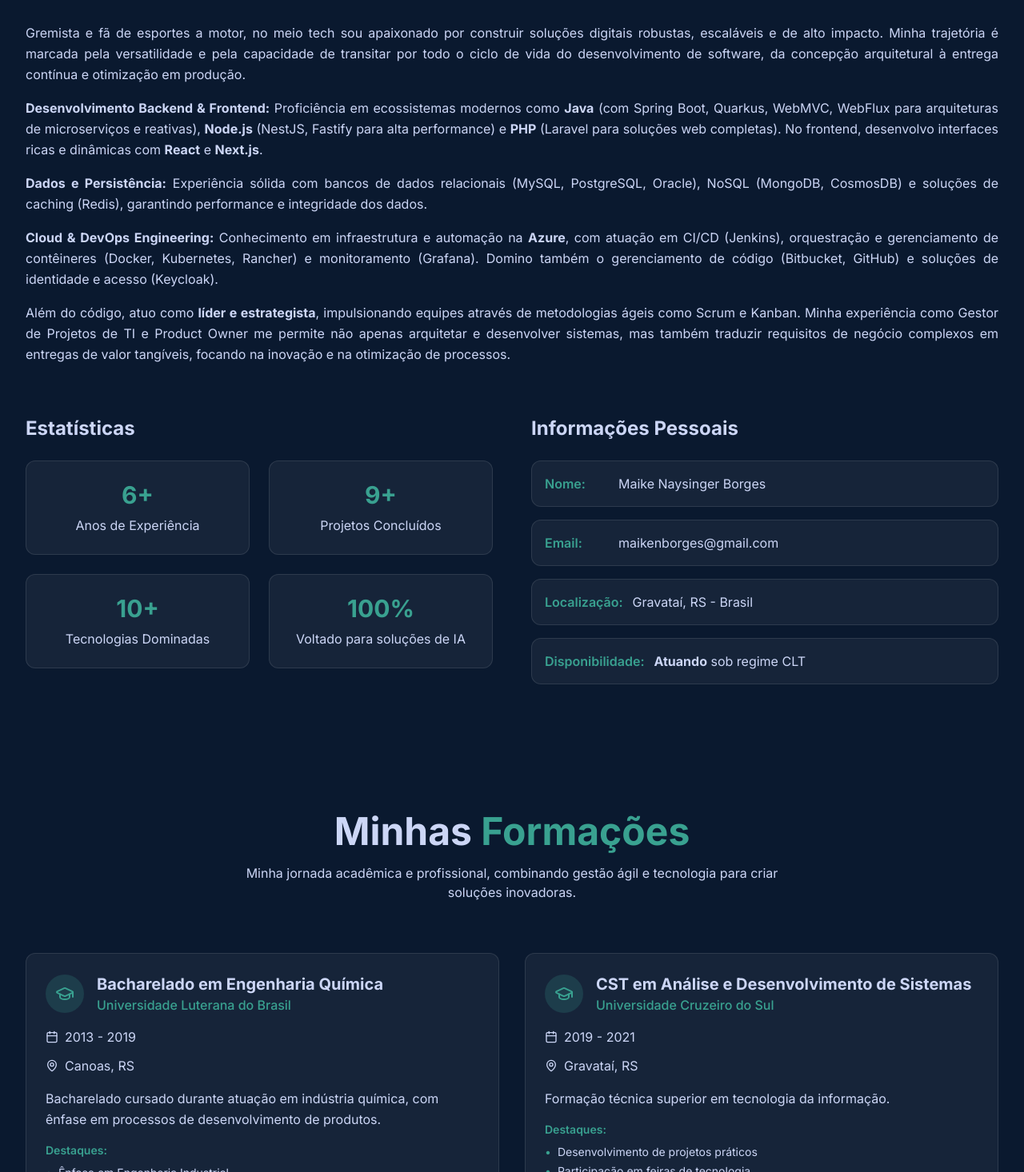
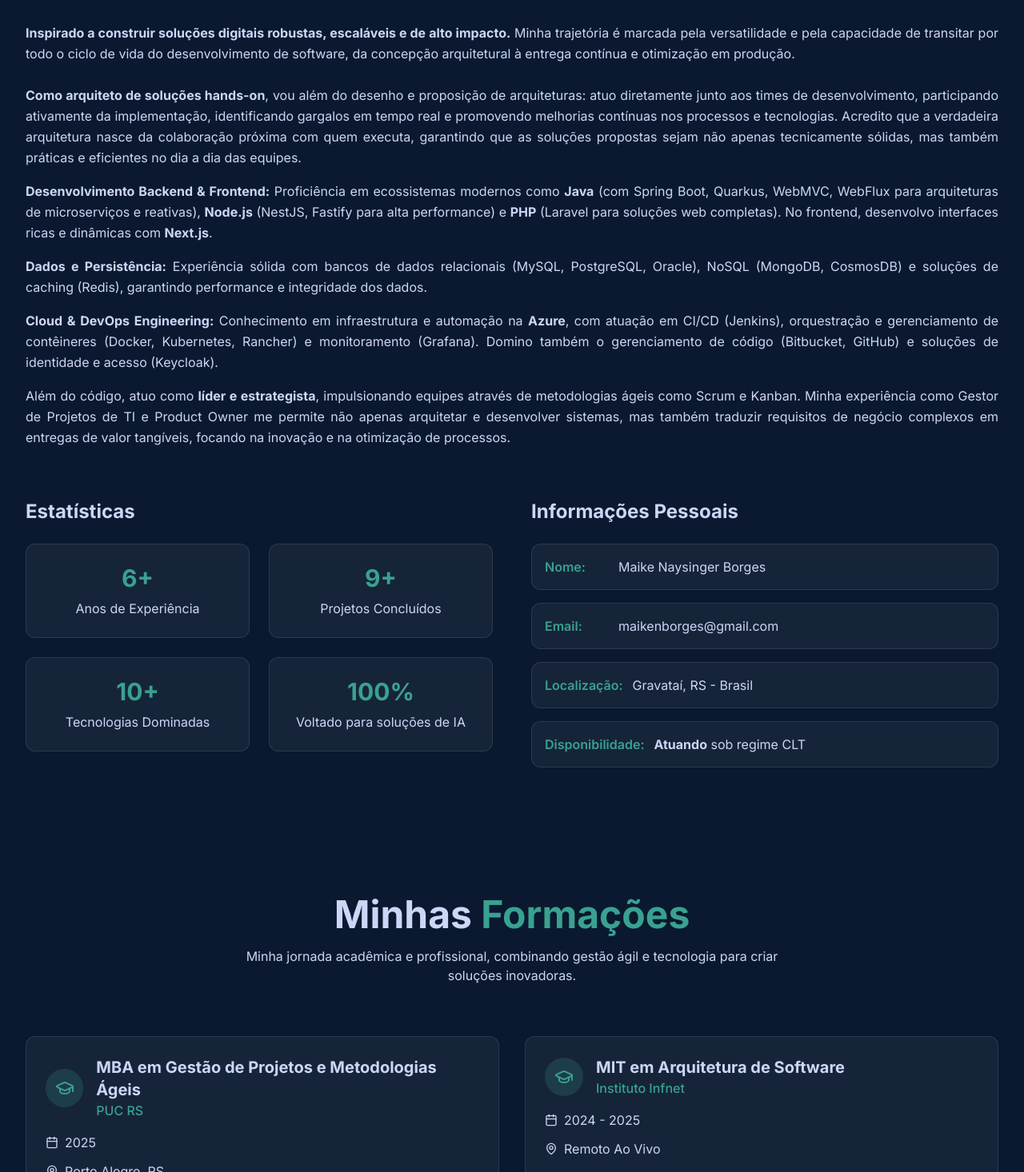
Before and after one commit to mbnaysinger/tech-portfolio, a Next.js app: page / in a window 1280 px wide. Shown: the part 924-2390 px from the top of the page at 80% size. Built offline with nearby package versions, Linux system fonts and the light colour scheme.

Commit message:
experience completion and partial english

```diff
--- a/src/app/atoms/SocialLinks.tsx
+++ b/src/app/atoms/SocialLinks.tsx
@@ -1,5 +1,5 @@
 import React from "react";
-import { Linkedin, GithubIcon, Twitter } from "lucide-react";
+import { Linkedin, GithubIcon, Twitter, MessageCircleMore } from "lucide-react";
 
 interface SocialLinksProps {
   className?: string;
@@ -23,6 +23,11 @@ const SocialLinks = ({ className = "", iconSize = 24 }: SocialLinksProps) => {
       label: "Twitter",
       href: "https://x.com/mbnaysinger",
     },
+    {
+      icon: <MessageCircleMore size={iconSize} />,
+      label: "Whatsapp",
+      href: "https://wa.me/5551981062110",
+    },
   ];
 
   return (
--- a/src/app/i18n/locales/en.json
+++ b/src/app/i18n/locales/en.json
@@ -3,21 +3,23 @@
     "greeting": "Hello, I'm",
     "name": "Maike",
     "title": "Architect and Full-Stack Developer.",
-    "downloadCV": "Download CV"
+    "downloadCV": "Download CV",
+    "actionDown": "See more"
   },
   "about": {
     "title": "About",
     "highlight": "Me",
-    "description": "I'm a full-stack developer passionate about creating innovative digital solutions and exceptional user experiences. With experience in modern technologies, I always seek to learn and evolve.",
-    "paragraph1": "<strong>Backend & Frontend Development:</strong> I work with React, Node.js, TypeScript and other technologies to build scalable and performant web applications. I believe that clean and well-structured code is fundamental to the success of any project.",
-    "paragraph2": "<strong>Data & Persistence:</strong> Experience with relational databases, NoSQL solutions and caching systems, ensuring data performance and integrity.",
-    "paragraph3": "<strong>Cloud & DevOps Engineering:</strong> Specialist in infrastructure and automation, with strong experience in CI/CD, container orchestration and monitoring solutions.",
-    "paragraph4": "When I'm not coding, I like to contribute to the open-source community, participate in hackathons and share knowledge through articles and talks.",
+    "description": "<strong>Inspired to build robust, scalable, and high-impact digital solutions.</strong> My journey is marked by versatility and the ability to navigate through the entire software development lifecycle, from architectural conception to continuous delivery and production optimization.<br><br>",
+    "paragraph1": "<strong>As a hands-on solution architect</strong>, I go beyond designing and proposing architectures: I work directly with development teams, actively participating in implementation, identifying bottlenecks in real-time, and promoting continuous improvements in processes and technologies. I believe that true architecture emerges from close collaboration with those who execute, ensuring that proposed solutions are not only technically solid but also practical and efficient in teams' daily operations.",
+    "paragraph2": "<strong>Backend & Frontend Development:</strong> Proficiency in modern ecosystems such as <strong>Java</strong> (with Spring Boot, Quarkus, WebMVC, WebFlux for microservices and reactive architectures), <strong>Node.js</strong> (NestJS, Fastify for high performance), and <strong>PHP</strong> (Laravel for complete web solutions). On the frontend, I develop rich and dynamic interfaces with <strong>Next.js</strong>.",
+    "paragraph3": "<strong>Data and Persistence:</strong> Solid experience with relational databases (MySQL, PostgreSQL, Oracle), NoSQL (MongoDB, CosmosDB), and caching solutions (Redis), ensuring data performance and integrity.",
+    "paragraph4": "<strong>Cloud & DevOps Engineering:</strong> Knowledge in infrastructure and automation on <strong>Azure</strong>, with experience in CI/CD (Jenkins), container orchestration and management (Docker, Kubernetes, Rancher), and monitoring (Grafana). I also master code management (Bitbucket, GitHub) and identity and access solutions (Keycloak).",
+    "paragraph5": "Beyond code, I act as a <strong>leader and strategist</strong>, driving teams through agile methodologies such as Scrum and Kanban. My experience as an IT Project Manager and Product Owner allows me not only to architect and develop systems but also to translate complex business requirements into tangible value deliveries, focusing on innovation and process optimization.",
     "stats": {
       "experience": "Years of Experience",
       "projects": "Completed Projects",
       "technologies": "Mastered Technologies",
-      "satisfaction": "Client Satisfaction"
+      "satisfaction": "Focused on AI solutions"
     },
     "personalInfo": {
       "title": "Personal Information",
@@ -38,7 +40,7 @@
   "skills": {
     "title": "My",
     "highlight": "Skills",
-    "subtitle": "Technologies and tools I work with to create innovative solutions.",
+    "subtitle": "What I use to create innovative, high-quality digital solutions.",
     "frontend": "Frontend",
     "backend": "Backend",
     "database": "Database",
@@ -62,14 +64,19 @@
   "contact": {
     "title": "Get in",
     "highlight": "Touch",
-    "subtitle": "Let's work together! Get in touch with me.",
+    "subtitle": "Get in touch to discuss projects, opportunities or just to chat about technology.",
+    "subtitle2": "Send me a message",
     "name": "Name",
     "email": "Email",
     "message": "Message",
     "send": "Send Message",
     "sending": "Sending...",
     "success": "Message sent successfully!",
-    "error": "Error sending message. Try again."
+    "error": "Error sending message. Try again.",
+    "namePlaceholder": "Your full name",
+    "emailPlaceholder": "your@email.com",
+    "subjectPlaceholder": "Message subject",
+    "messagePlaceholder": "Enter your message here..."
   },
   "navigation": {
     "about": "About",
--- a/src/app/i18n/locales/pt.json
+++ b/src/app/i18n/locales/pt.json
@@ -3,16 +3,18 @@
     "greeting": "Olá, me chamo",
     "name": "Maike",
     "title": "Arquiteto de Soluções e Desenvolvedor Full-Stack",
-    "downloadCV": "Baixar CV"
+    "downloadCV": "Baixar CV",
+    "actionDown": "Ver mais"
   },
   "about": {
     "title": "Sobre",
     "highlight": "Mim",
-    "description": "Gremista e fã de esportes a motor, no meio tech sou apaixonado por construir soluções digitais robustas, escaláveis e de alto impacto. Minha trajetória é marcada pela versatilidade e pela capacidade de transitar por todo o ciclo de vida do desenvolvimento de software, da concepção arquitetural à entrega contínua e otimização em produção.",
-    "paragraph1": "<strong>Desenvolvimento Backend & Frontend:</strong> Proficiência em ecossistemas modernos como <strong>Java</strong> (com Spring Boot, Quarkus, WebMVC, WebFlux para arquiteturas de microserviços e reativas), <strong>Node.js</strong> (NestJS, Fastify para alta performance) e <strong>PHP</strong> (Laravel para soluções web completas). No frontend, desenvolvo interfaces ricas e dinâmicas com <strong>React</strong> e <strong>Next.js</strong>.",
-    "paragraph2": "<strong>Dados e Persistência:</strong> Experiência sólida com bancos de dados relacionais (MySQL, PostgreSQL, Oracle), NoSQL (MongoDB, CosmosDB) e soluções de caching (Redis), garantindo performance e integridade dos dados.",
-    "paragraph3": "<strong>Cloud & DevOps Engineering:</strong> Conhecimento em infraestrutura e automação na <strong>Azure</strong>, com atuação em CI/CD (Jenkins), orquestração e gerenciamento de contêineres (Docker, Kubernetes, Rancher) e monitoramento (Grafana). Domino também o gerenciamento de código (Bitbucket, GitHub) e soluções de identidade e acesso (Keycloak).",
-    "paragraph4": "Além do código, atuo como <strong>líder e estrategista</strong>, impulsionando equipes através de metodologias ágeis como Scrum e Kanban. Minha experiência como Gestor de Projetos de TI e Product Owner me permite não apenas arquitetar e desenvolver sistemas, mas também traduzir requisitos de negócio complexos em entregas de valor tangíveis, focando na inovação e na otimização de processos.",
+    "description": "<strong> Inspirado a construir soluções digitais robustas, escaláveis e de alto impacto.</strong> Minha trajetória é marcada pela versatilidade e pela capacidade de transitar por todo o ciclo de vida do desenvolvimento de software, da concepção arquitetural à entrega contínua e otimização em produção.<br><br>",
+    "paragraph1": "<strong>Como arquiteto de soluções hands-on</strong>, vou além do desenho e proposição de arquiteturas: atuo diretamente junto aos times de desenvolvimento, participando ativamente da implementação, identificando gargalos em tempo real e promovendo melhorias contínuas nos processos e tecnologias. Acredito que a verdadeira arquitetura nasce da colaboração próxima com quem executa, garantindo que as soluções propostas sejam não apenas tecnicamente sólidas, mas também práticas e eficientes no dia a dia das equipes.",
+    "paragraph2": "<strong>Desenvolvimento Backend & Frontend:</strong> Proficiência em ecossistemas modernos como <strong>Java</strong> (com Spring Boot, Quarkus, WebMVC, WebFlux para arquiteturas de microserviços e reativas), <strong>Node.js</strong> (NestJS, Fastify para alta performance) e <strong>PHP</strong> (Laravel para soluções web completas). No frontend, desenvolvo interfaces ricas e dinâmicas com <strong>Next.js</strong>.",
+    "paragraph3": "<strong>Dados e Persistência:</strong> Experiência sólida com bancos de dados relacionais (MySQL, PostgreSQL, Oracle), NoSQL (MongoDB, CosmosDB) e soluções de caching (Redis), garantindo performance e integridade dos dados.",
+    "paragraph4": "<strong>Cloud & DevOps Engineering:</strong> Conhecimento em infraestrutura e automação na <strong>Azure</strong>, com atuação em CI/CD (Jenkins), orquestração e gerenciamento de contêineres (Docker, Kubernetes, Rancher) e monitoramento (Grafana). Domino também o gerenciamento de código (Bitbucket, GitHub) e soluções de identidade e acesso (Keycloak).",
+    "paragraph5": "Além do código, atuo como <strong>líder e estrategista</strong>, impulsionando equipes através de metodologias ágeis como Scrum e Kanban. Minha experiência como Gestor de Projetos de TI e Product Owner me permite não apenas arquitetar e desenvolver sistemas, mas também traduzir requisitos de negócio complexos em entregas de valor tangíveis, focando na inovação e na otimização de processos.",
     "stats": {
       "experience": "Anos de Experiência",
       "projects": "Projetos Concluídos",
@@ -38,7 +40,7 @@
   "skills": {
     "title": "Minhas",
     "highlight": "Habilidades",
-    "subtitle": "Tecnologias e ferramentas com as quais trabalho para criar soluções inovadoras.",
+    "subtitle": "O que utilizo para criar soluções digitais inovadoras e de alta qualidade.",
     "frontend": "Frontend",
     "backend": "Backend",
     "database": "Banco de Dados",
@@ -62,14 +64,19 @@
   "contact": {
     "title": "Entre em",
     "highlight": "Contato",
-    "subtitle": "Vamos trabalhar juntos! Entre em contato comigo.",
+    "subtitle": "Entre em contato para discutir projetos, oportunidades ou apenas para bater um papo sobre tecnologia.",
+    "subtitle2": "Envie uma mensagem",
     "name": "Nome",
     "email": "Email",
     "message": "Mensagem",
     "send": "Enviar Mensagem",
     "sending": "Enviando...",
     "success": "Mensagem enviada com sucesso!",
-    "error": "Erro ao enviar mensagem. Tente novamente."
+    "error": "Erro ao enviar mensagem. Tente novamente.",
+    "namePlaceholder": "Seu nome completo",
+    "emailPlaceholder": "seu@email.com",
+    "subjectPlaceholder": "Assunto da mensagem",
+    "messagePlaceholder": "Digite sua mensagem aqui..."
   },
   "navigation": {
     "about": "Sobre",
--- a/src/app/organisms/AboutSection.tsx
+++ b/src/app/organisms/AboutSection.tsx
@@ -21,9 +21,7 @@ const AboutSection = () => {
           </Heading>
 
           <div className="space-y-4 text-text-light/80 leading-relaxed text-justify">
-            <p>
-              {t('about.description')}
-            </p>
+            <SafeHtml html={t('about.description')} />
 
             <p>
               <SafeHtml html={t('about.paragraph1')} />
@@ -39,6 +37,10 @@ const AboutSection = () => {
 
             <p>
               <SafeHtml html={t('about.paragraph4')} />
+            </p>
+
+            <p>
+              <SafeHtml html={t('about.paragraph5')} />
             </p>
           </div>
         </div>
--- a/src/app/organisms/EducationSection.tsx
+++ b/src/app/organisms/EducationSection.tsx
@@ -10,12 +10,20 @@ const EducationSection = () => {
 
   const education = [
     {
-      degree: "Bacharelado em Engenharia Química",
-      institution: "Universidade Luterana do Brasil",
-      period: "2013 - 2019",
-      location: "Canoas, RS",
-      description: "Bacharelado cursado durante atuação em indústria química, com ênfase em processos de desenvolvimento de produtos.",
-      highlights: ["Ênfase em Engenheria Industrial", "7+ anos de experiência em multinacional química"]
+      degree: "MBA em Gestão de Projetos e Metodologias Ágeis",
+      institution: "PUC RS",
+      period: "2025",
+      location: "Porto Alegre, RS",
+      description: "Especialização Lato Sensu.",
+      highlights: ["Design thinking", "Mentalidade Ágil - Lean", "IA Aplicada a Gestão de Projetos"]
+    },
+    {
+      degree: "MIT em Arquitetura de Software",
+      institution: "Instituto Infnet",
+      period: "2024 - 2025",
+      location: "Remoto Ao Vivo",
+      description: "Especialização Lato Sensu.",
+      highlights: ["Projetos práticos completos", "Mentoria com profissionais", "Certificação em tecnologias modernas"]
     },
     {
       degree: "CST em Análise e Desenvolvimento de Sistemas",
@@ -26,20 +34,12 @@ const EducationSection = () => {
       highlights: ["Desenvolvimento de projetos práticos", "Participação em feiras de tecnologia", "Cargo de desenvolvedor júnior durante curso"]
     },
     {
-      degree: "MIT em Arquitetura de Software",
-      institution: "Instituto Infnet",
-      period: "2024 - 2025",
-      location: "Remoto Ao Vivo",
-      description: "Especialização Lato Sensu.",
-      highlights: ["Projetos práticos completos", "Mentoria com profissionais", "Certificação em tecnologias modernas"]
-    },
-    {
-      degree: "MBA em Gestão de Projetos e Metodologias Ágeis",
-      institution: "PUC RS",
-      period: "2025",
-      location: "Porto Alegre, RS",
-      description: "Especialização Lato Sensu.",
-      highlights: ["Design thinking", "Mentalidade Ágil - Lean", "IA Aplicada a Gestão de Projetos"]
+      degree: "Bacharelado em Engenharia Química",
+      institution: "Universidade Luterana do Brasil",
+      period: "2013 - 2019",
+      location: "Canoas, RS",
+      description: "Bacharelado cursado durante atuação em indústria química, com ênfase em processos de desenvolvimento de produtos.",
+      highlights: ["Ênfase em Engenheria Industrial", "7+ anos de experiência em multinacional química"]
     }
   ];
 
--- a/src/app/organisms/ExperienceSection.tsx
+++ b/src/app/organisms/ExperienceSection.tsx
@@ -3,36 +3,53 @@
 import React from "react";
 import Heading from "../atoms/Heading";
 import TimelineItem from "../molecules/TimelineItem";
+import { useI18n } from "../i18n/context";
 
 const ExperienceSection = () => {
+  const { t } = useI18n();
+
   const experiences = [
     {
+      year: "2025",
+      title: "Arquiteto de Soluções",
+      company: "FIERGS",
+      description: "Liderança técnica em projetos de grande escala, arquitetura de soluções, mentoria de desenvolvedores juniores e implementação de boas práticas de desenvolvimento com ferramentas de IA.",
+      technologies: ["IA Solutions", "Java", "Spring", "TypeScript", "NestJS", "PHP Laravel", "Next.js", "MySQL", "MongoDB", "Oracle", "Azure", "Docker", "Kubernetes", "Jenkins", "Scrum Master", "C4 Model", "Togaf", "Product Owner"],
+    },
+    {
       year: "2023",
-      title: "Senior Full-Stack Developer",
-      company: "Tech Solutions Inc.",
-      description: "Liderança técnica em projetos de grande escala, arquitetura de sistemas, mentoria de desenvolvedores juniores e implementação de boas práticas de desenvolvimento.",
-      technologies: ["React", "Node.js", "TypeScript", "AWS", "Docker"],
+      title: "Analista de TI Sênior",
+      company: "FIERGS",
+      description: "Desenvolvimento de aplicações web, integração com APIs, otimização de performance e implementação de testes automatizados. Mentoria de desenvolvedores juniores e implementação de boas práticas de desenvolvimento com ferramentas de IA.",
+      technologies: ["IA Solutions", "Java", "Spring", "PHP Laravel", "MySQL", "MongoDB", "Oracle", "Azure", "Docker", "Jenkins", "Scrum Master", "Product Owner"],
     },
     {
       year: "2022",
-      title: "Full-Stack Developer",
-      company: "Digital Innovations",
-      description: "Desenvolvimento de aplicações web e mobile, integração com APIs, otimização de performance e implementação de testes automatizados.",
-      technologies: ["React", "React Native", "Express", "MongoDB", "Jest"],
+      title: "Analista de TI Pleno",
+      company: "FIERGS",
+      description: "Desenvolvimento de APIs Restful, integração com APIs de terceiros, otimização de performance e implementação de testes automatizados.",
+      technologies: ["Java", "Spring", "Oracle", "Angular", "Webflux", "WebMVC", "Comunicação", "Análise de Requisitos"],
     },
     {
       year: "2021",
-      title: "Frontend Developer",
-      company: "Web Studio",
-      description: "Criação de interfaces responsivas, implementação de designs, otimização de UX/UI e colaboração com equipes de design e backend.",
-      technologies: ["React", "Vue.js", "Sass", "Webpack", "Figma"],
+      title: "Analista de TI Júnior",
+      company: "FIERGS",
+      description: "Sustentação e desenvolvimento de melhoras em portal legado de serviços de comércio exterior da organização. Foco em manter operacionalidade nas emissões de Certificado de Origem.",
+      technologies: ["Java 6, 7 e 8", "Hibernate", "Primefaces", "Oracle", "Velocity Template", "SVN", "WebLogic"],
     },
     {
       year: "2020",
-      title: "Junior Developer",
-      company: "StartupXYZ",
-      description: "Desenvolvimento de features, manutenção de código, debugging e aprendizado de tecnologias modernas de desenvolvimento web.",
-      technologies: ["JavaScript", "HTML", "CSS", "Git", "Agile"],
+      title: "Analista de TI Autônomo",
+      company: "2M2B",
+      description: "Desenvolvimento de aplicações web utilizando PHP Laravel com Vue.js e/ou Express.js com Angular.",
+      technologies: ["PHP Laravel", "Vue.js", "Express.js", "MySQL", "HTML", "CSS", "JavaScript", "Git"],
+    },
+    {
+      year: "2013",
+      title: "Técnico em Química Sênior",
+      company: "PPG Industries",
+      description: "7 anos de experiência em desenvolvimento de tintas arquitetônicas base água e solvente, com foco em redução de custo, melhoria de qualidade e redução de impacto ambiental.",
+      technologies: ["Química", "Formulação", "Engenharia de Procesoss", "Tintas Arquitetônicas", "Base Água", "Base Solvente"],
     },
   ];
 
@@ -45,10 +62,10 @@ const ExperienceSection = () => {
         {/* Título */}
         <div className="text-center mb-16">
           <Heading level={2} aria-label="Título da seção de experiências">
-            Minha <span className="text-accent">Experiência</span>
+            {t('experience.title')} <span className="text-accent">{t('experience.highlight')}</span>
           </Heading>
           <p className="text-text-light/80 mt-4 max-w-2xl mx-auto">
-            Jornada profissional e conquistas ao longo dos anos de desenvolvimento.
+            {t('experience.subtitle')}
           </p>
         </div>
 
--- a/src/app/organisms/SkillsSection.tsx
+++ b/src/app/organisms/SkillsSection.tsx
@@ -3,6 +3,7 @@
 import React from "react";
 import Heading from "../atoms/Heading";
 import SkillCard from "../molecules/SkillCard";
+import { useI18n } from "../i18n/context";
 import {
   Code2,
   Database,
@@ -14,6 +15,8 @@ import {
 } from "lucide-react";
 
 const SkillsSection = () => {
+  const { t } = useI18n();
+
   const skills = [
     {
       name: "Comunicação",
@@ -104,11 +107,10 @@ const SkillsSection = () => {
         {/* Título */}
         <div className="text-center mb-16">
           <Heading level={2} aria-label="Título da seção de habilidades">
-            Minhas <span className="text-accent">Habilidades</span>
+            {t('skills.title')} <span className="text-accent">{t('skills.highlight')}</span>
           </Heading>
           <p className="text-text-light/80 mt-4 max-w-2xl mx-auto">
-            O que utilizo para criar soluções digitais
-            inovadoras e de alta qualidade.
+            {t('skills.subtitle')}
           </p>
         </div>
 
--- a/src/app/page.tsx
+++ b/src/app/page.tsx
@@ -3,7 +3,6 @@ import AboutSection from "@/app/organisms/AboutSection";
 import EducationSection from "@/app/organisms/EducationSection";
 import SkillsSection from "@/app/organisms/SkillsSection";
 import ExperienceSection from "@/app/organisms/ExperienceSection";
-import ProjectsSection from "@/app/organisms/ProjectsSection";
 import ContactSection from "@/app/organisms/ContactSection";
 
 export default function Home() {
@@ -14,7 +13,7 @@ export default function Home() {
       <EducationSection />
       <SkillsSection />
       <ExperienceSection />
-      <ProjectsSection />
+      {/* <ProjectsSection /> */}
       <ContactSection />
     </main>
   );
```
Also changed, not shown: src/app/organisms/ContactSection.tsx (+15 -13 lines), src/app/templates/HeroSection.tsx (+1 -12 lines).
